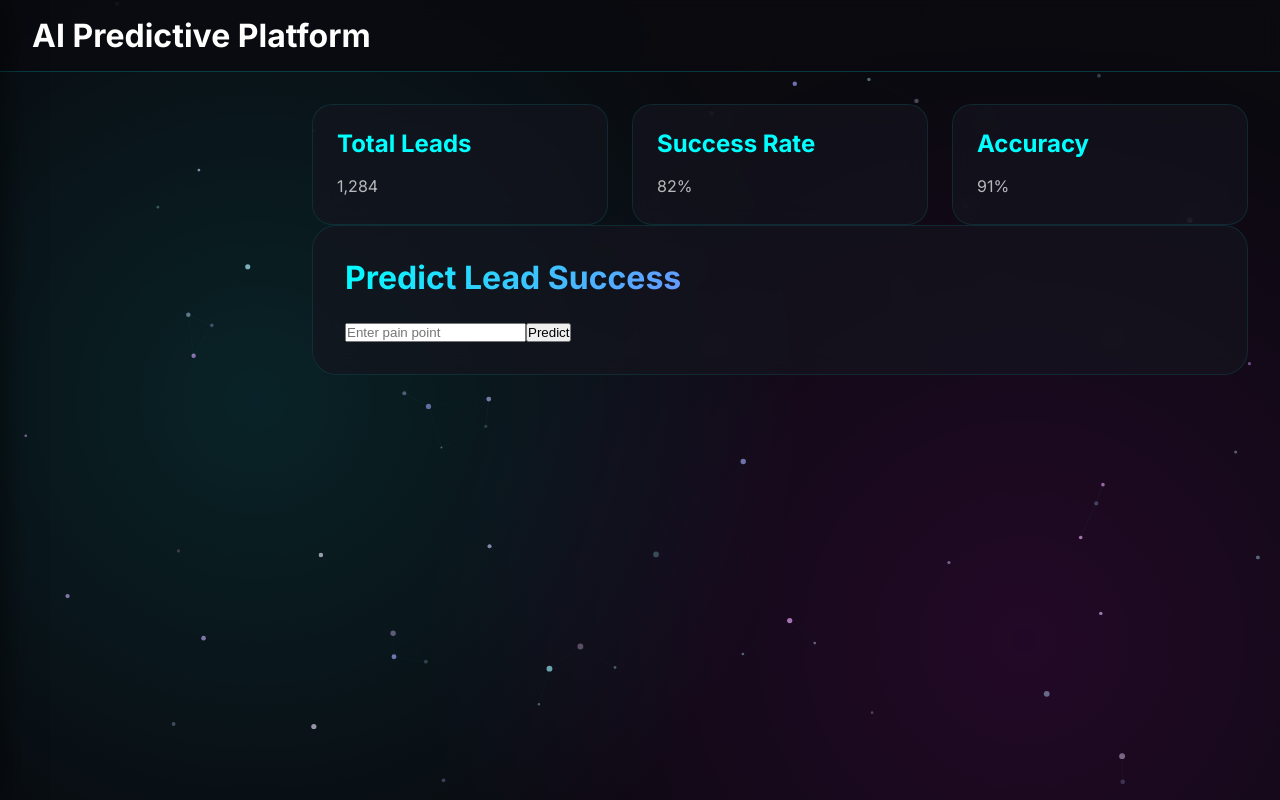
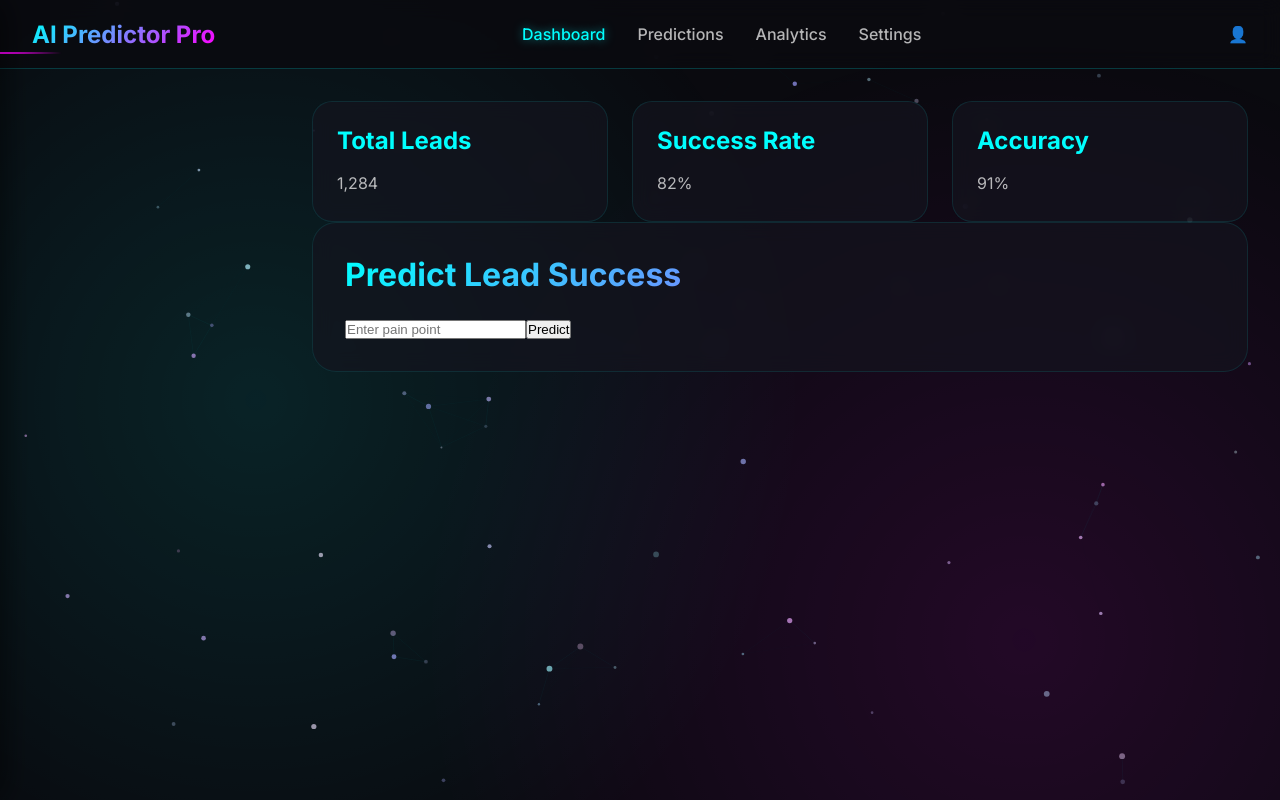
Before and after one commit to kiruba11k/predictive-model, a React (Create React App) app in the folder frontend/: page / in a window 1280 px wide. Built offline with nearby package versions, Linux system fonts and the light colour scheme.

Commit message:
Update Navbar.js

```diff
--- a/frontend/src/components/Navbar.js
+++ b/frontend/src/components/Navbar.js
@@ -1,21 +1,25 @@
-import React from "react";
+import React from 'react';
 
-export default function Navbar({ toggleSidebar }) {
+const Navbar = ({ toggleSidebar, sidebarOpen }) => {
+  return (
+    <nav className="navbar">
+      <div className="navbar-brand">
+        <button className="hamburger" onClick={toggleSidebar}>
+          <span>☰</span>
+        </button>
+        <div className="logo">AI Predictor Pro</div>
+      </div>
+      <div className="nav-links">
+        <a href="#" className="nav-link active">Dashboard</a>
+        <a href="#" className="nav-link">Predictions</a>
+        <a href="#" className="nav-link">Analytics</a>
+        <a href="#" className="nav-link">Settings</a>
+      </div>
+      <div className="nav-profile">
+        <div className="profile-icon">👤</div>
+      </div>
+    </nav>
+  );
+};
 
-return (
-
-<header className="navbar">
-
-<button className="hamburger" onClick={toggleSidebar}>
-
-☰
-
-</button>
-
-<h1>AI Predictive Platform</h1>
-
-</header>
-
-);
-
-}
+export default Navbar;
```
